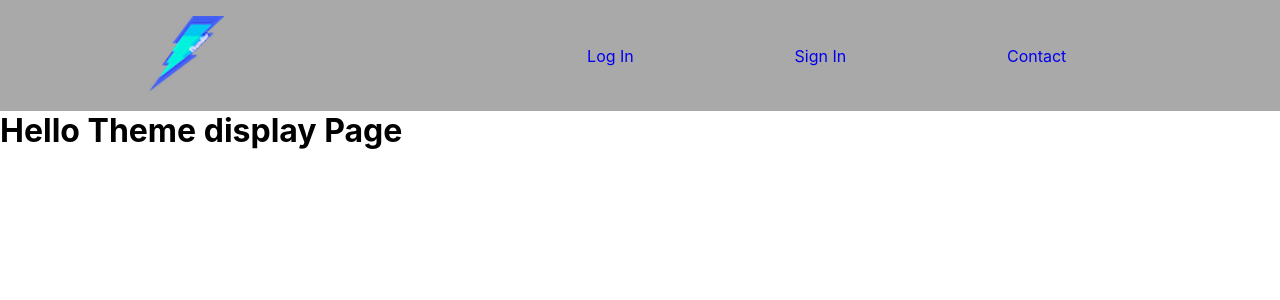
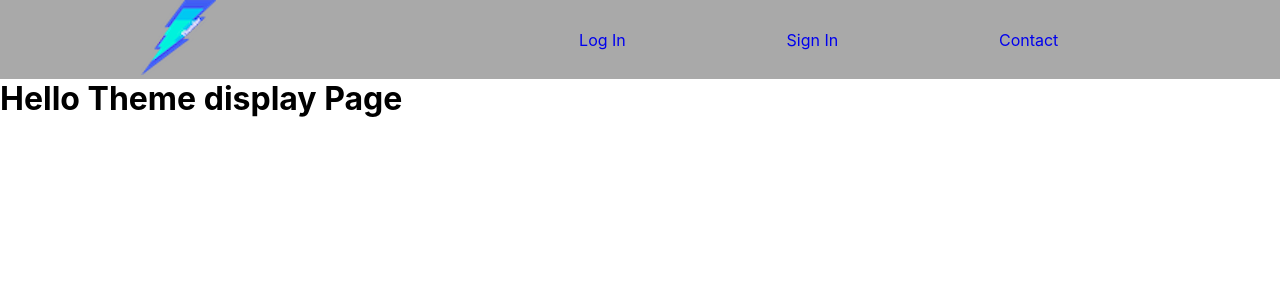
Before and after one commit to clrko/wild-thunder, a React (Create React App) app: page / in a window 1280 px wide. Shown: the top 300 px of the page. Built offline with nearby package versions, Linux system fonts and the light colour scheme.

Commit message:
Took out the style of the main Logo

```diff
--- a/src/components/shared/Navbar.css
+++ b/src/components/shared/Navbar.css
@@ -46,7 +46,4 @@
         width: 50%;
     }
 
-    .mainLogo {
-        padding: 2vh;
-    }
 }
```
